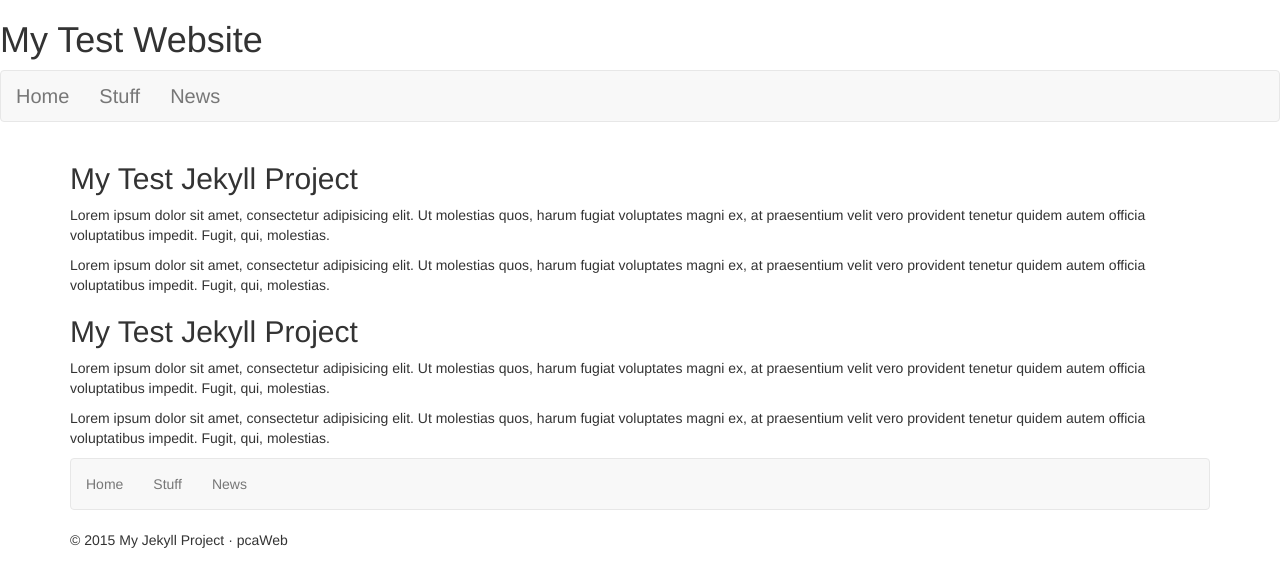
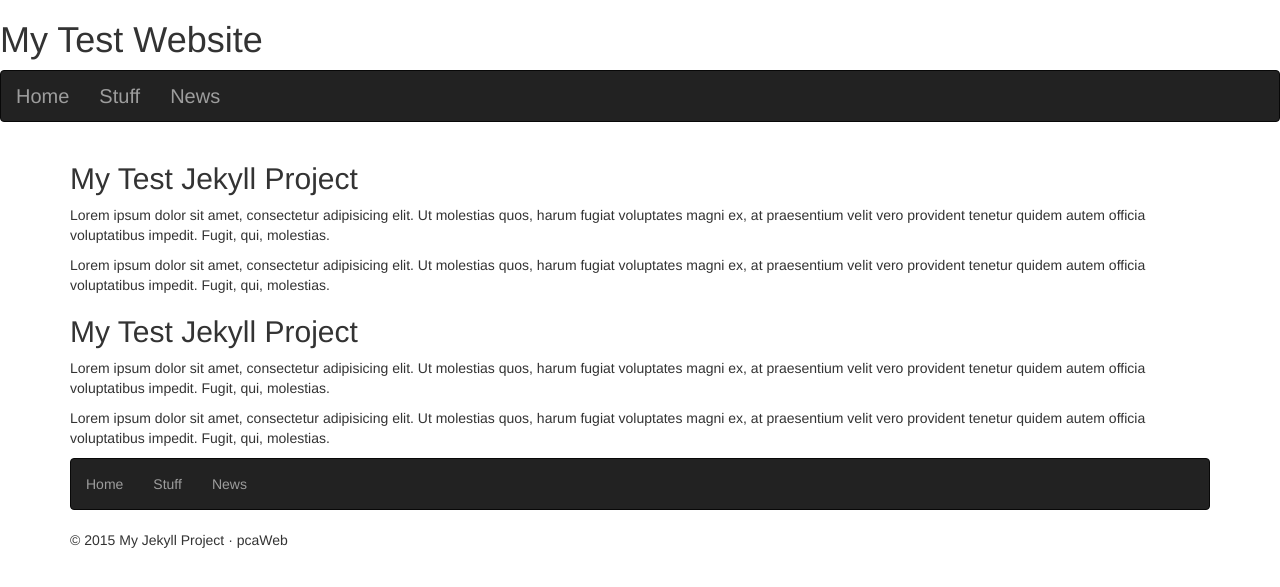
Before and after one commit to pcaWeb/My-Jekyll-Site, a Jekyll site: the page built from index.html, in a window 1280 px wide. Shown: the top 587 px of the page. Built offline with Jekyll 4.4.1, drawn with Linux system fonts in a browser that asks for light colours; nearby versions of some CDN libraries; Markdown is read by kramdown in place of the engine named in the settings.

Commit message:
navbar-inverse

```diff
--- a/_includes/nav.html
+++ b/_includes/nav.html
@@ -1,4 +1,4 @@
-	<nav class="navbar navbar-default {{include.navclass}}">
+	<nav class="navbar navbar-inverse {{include.navclass}}">
 		<ul class="nav navbar-nav">
 			<li><a href="{{site.baseurl}}/index.html" class="{% if page.url == '/index.html' %}active{% endif %}">Home</a></li>
 			<li><a href="{{site.baseurl}}/stuff.html" class="{% if page.url == '/stuff.html' %}active{% endif %}">Stuff</a></li>
```
